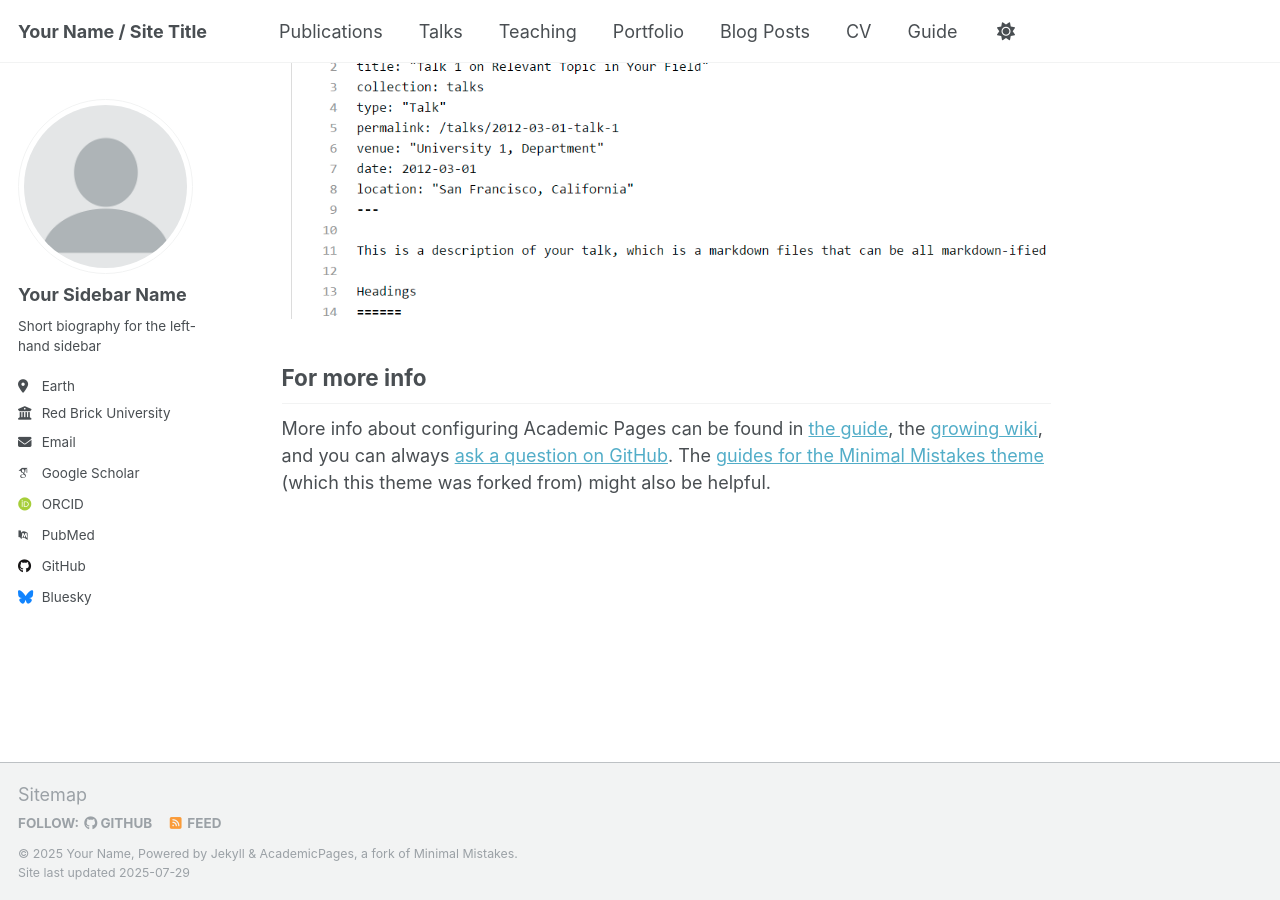
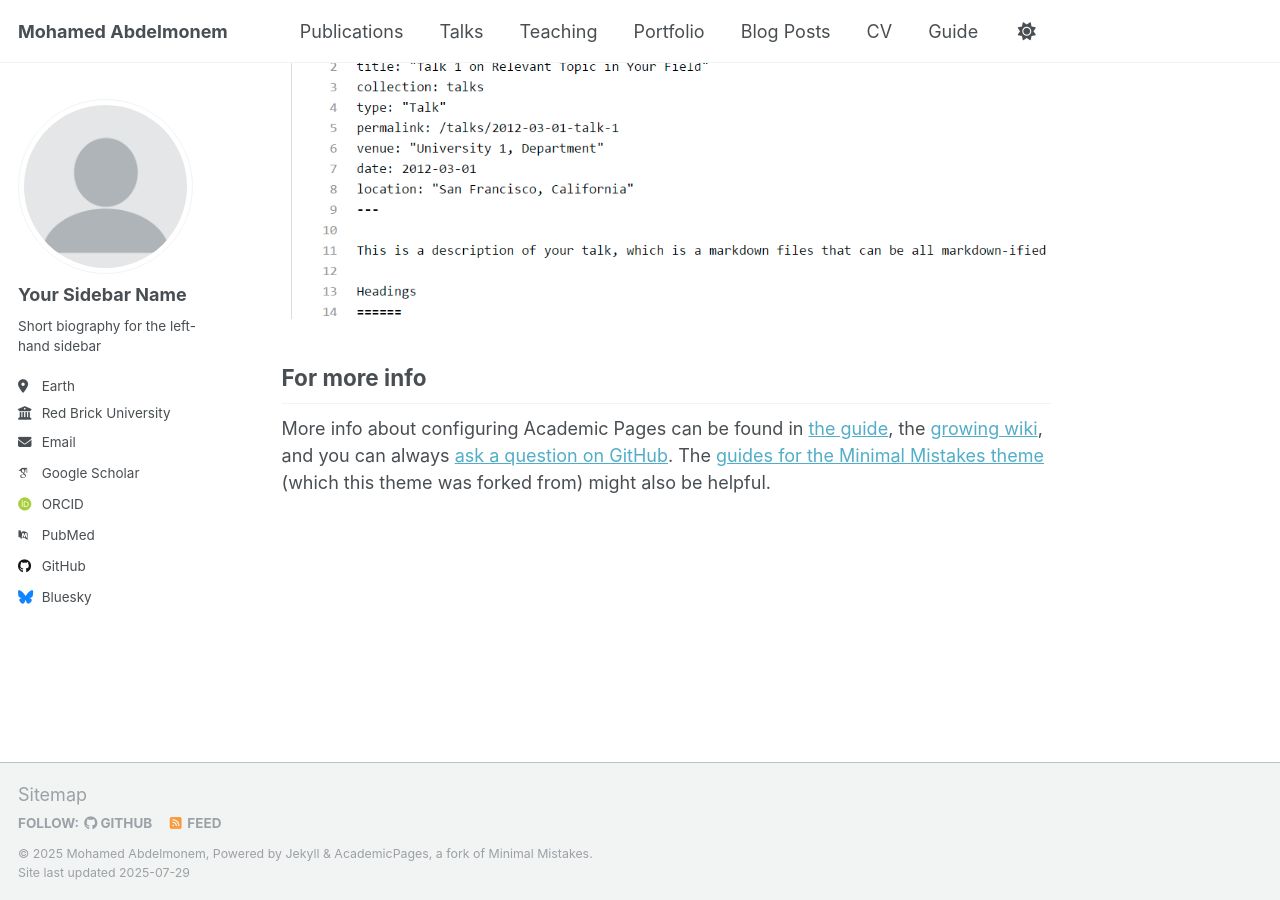
Before and after one commit to mohamonem/mohamonem.github.io, a Jekyll site: the page built from _pages/about.md, in a window 1280 px wide and 900 px high, scrolled down 2880 px. Built offline with Jekyll 4.4.1, drawn with Linux system fonts in a browser that asks for light colours; some web fonts are replaced; a script that is not in the unit is left out.

Commit message:
Update _config.yml

```diff
--- a/_config.yml
+++ b/_config.yml
@@ -9,9 +9,9 @@
 # Basic Site Settings
 locale                   : "en-US"
 site_theme               : "default"
-title                    : "Your Name / Site Title"
+title                    : "Mohamed Abdelmonem"
 title_separator          : "-"
-name                     : &name "Your Name"
+name                     : &name "Mohamed Abdelmonem"
 description              : &description "personal description"
 url                      : https://academicpages.github.io # the base hostname & protocol for your site e.g. "https://[your GitHub username].github.io" or if you already have some other page hosted on Github then use "https://[your GitHub username].github.io/[Your Repo Name]"
 baseurl                  : "" # the subpath of your site, e.g. "/blog"
```
